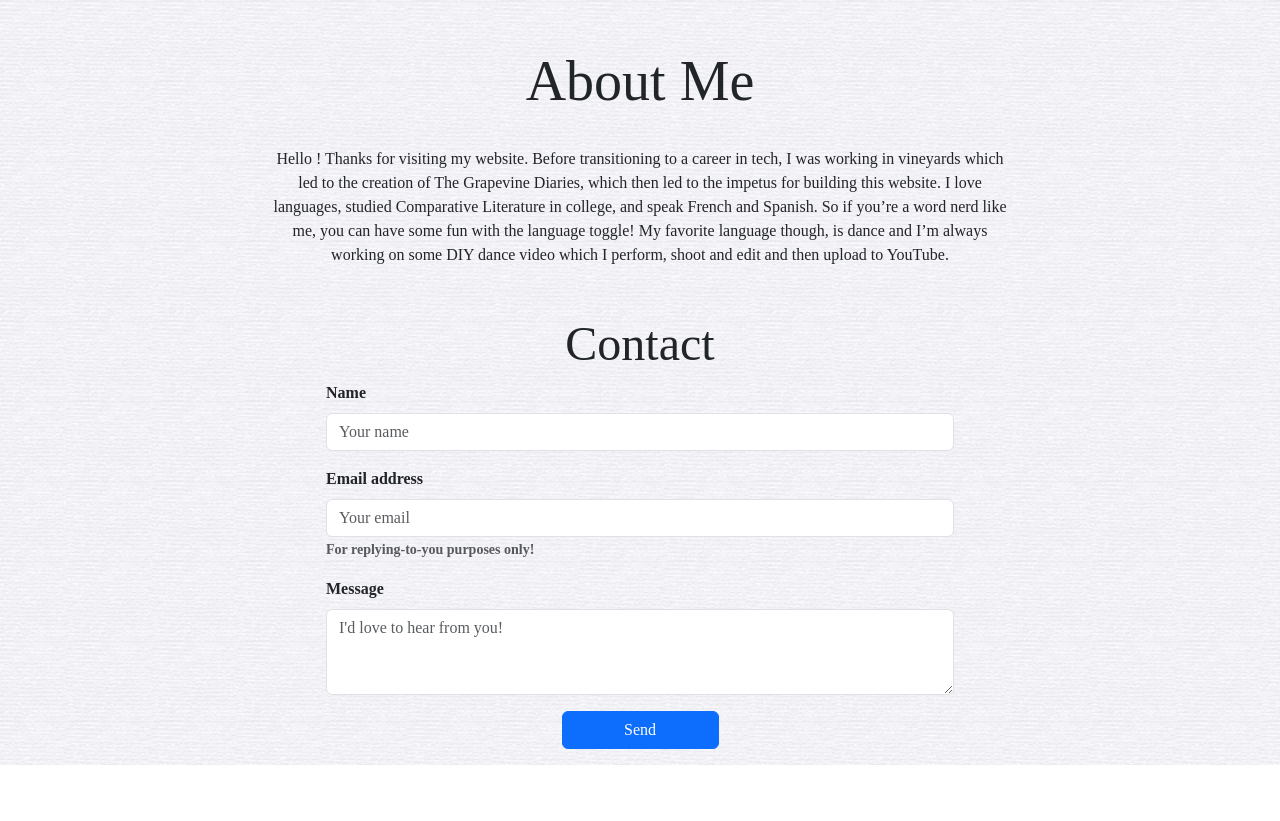
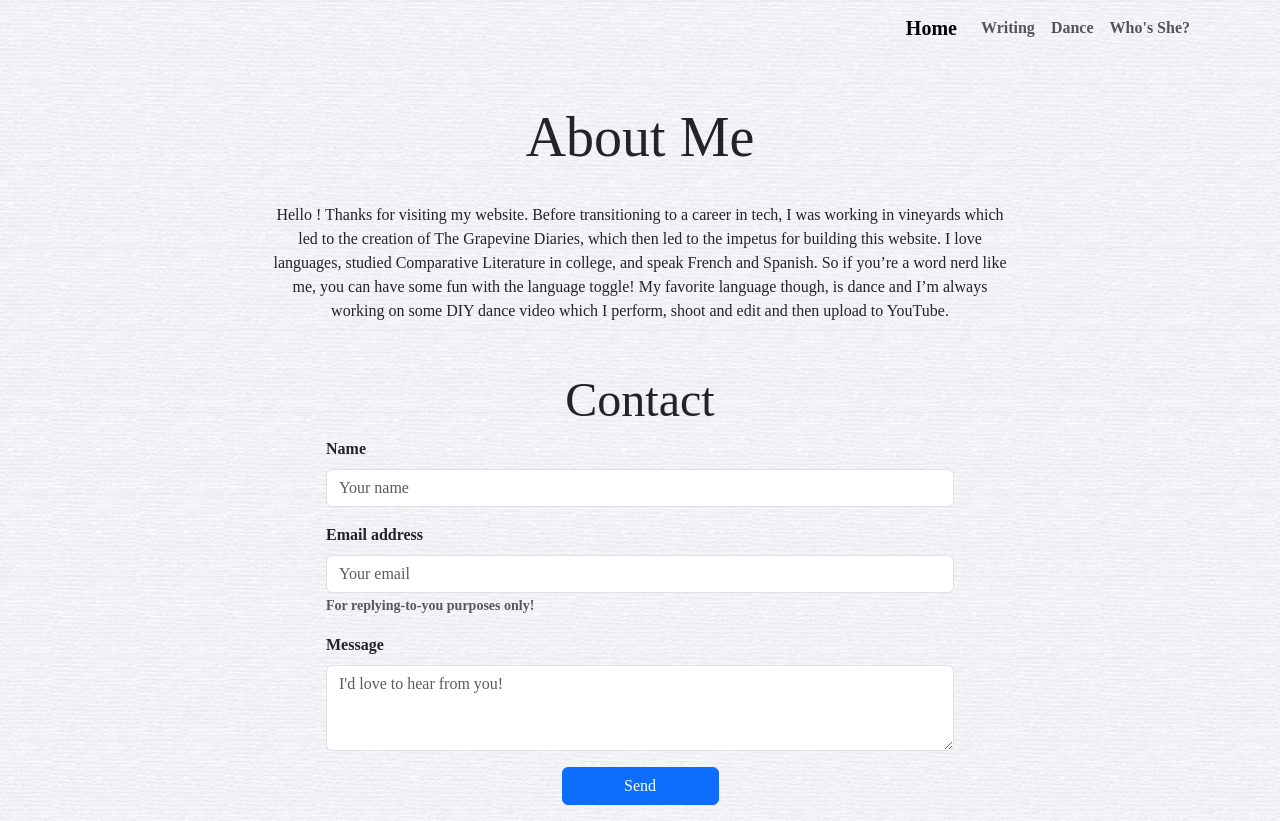
Before and after one commit to merwhite11/MerWhiteWebSite, a React app: page /contact in a window 1280 px wide. Before the commit the page ends 800 px from the top, so only its background shows below. Built offline with nearby package versions, Linux system fonts and the light colour scheme.

Commit message:
Added Navbar to Dance, WRiting and About

```diff
--- a/src/App.css
+++ b/src/App.css
@@ -35,7 +35,6 @@
     font-weight: 600; */
     font-family: Gruppo;
     font-weight: 900;
-    font-stretch: 200%;
     /* margin-left: 10vw;
     margin-right: 10vh; */
 }
@@ -164,7 +163,7 @@
 
   @media (min-width: 576px) {
     .sub-title {
-      font-size: 20px; /* Adjust font size for small screens */
+      font-size: 18px; /* Adjust font size for small screens */
       padding-top: 4px;
     }
     .book-title {
@@ -177,7 +176,7 @@
 
   @media (min-width: 768px) {
     .sub-title {
-      font-size: 24px; /* Adjust font size for medium screens */
+      font-size: 20px; /* Adjust font size for medium screens */
     }
     .book-title {
         font-size: 20px;
@@ -189,7 +188,7 @@
 
   @media (min-width: 992px) {
     .sub-title {
-      font-size: 28px; /* Adjust font size for large screens */
+      font-size: 24px; /* Adjust font size for large screens */
     }
     .book-title {
         font-size: 24px;
@@ -201,7 +200,7 @@
 
   @media (min-width: 1200px) {
     .sub-title {
-      font-size: 32px; /* Adjust font size for extra-large screens */
+      font-size: 28px; /* Adjust font size for extra-large screens */
       padding-top: 5vh;
     }
     .book-title {
@@ -296,6 +295,11 @@
     display: flex;
     justify-self: center;
     padding: 2vh;
+}
+
+.nav-bar {
+    font-family: Gruppo;
+    font-weight: 700;
 }
 
 /* WRITING HOME */
--- /dev/null
+++ b/src/components/AppNavbar.jsx
@@ -0,0 +1,21 @@
+import React, {useState} from "react";
+import { useNavigate, BrowserRouter as Router, Routes, Route } from 'react-router-dom';
+import {Navbar, Nav, Container} from 'react-bootstrap';
+
+const AppNavbar = () => {
+  return (
+    <Navbar className="nav-bar col-12" data-bs-theme="light">
+    <Container >
+      <Navbar.Collapse id="basic-navbar-nav" ></Navbar.Collapse>
+      <Nav className="justify-content-end">
+      <Navbar.Brand href="/">Home</Navbar.Brand>
+        <Nav.Link href="/writing">Writing</Nav.Link>
+        <Nav.Link href="/dance">Dance</Nav.Link>
+        <Nav.Link href="/contact">Who's She?</Nav.Link>
+      </Nav>
+    </Container>
+    </Navbar>
+  );
+}
+
+export default AppNavbar;
--- a/src/components/HomeButton.jsx
+++ /dev/null
@@ -1 +0,0 @@
-import React, {useState} from "react";
--- a/src/components/contact/Contact.jsx
+++ b/src/components/contact/Contact.jsx
@@ -1,6 +1,7 @@
 import React, { useRef, useState } from "react";
 import emailjs from "@emailjs/browser";
-import { Container, Row, Col, Form, Button, Card } from 'react-bootstrap'
+import { Container, Row, Col, Form, Button, Card } from 'react-bootstrap';
+import AppNavbar from '../AppNavbar.jsx';
 
 const Contact = () => {
   const [emailSent, setEmailSent] = useState(false)
@@ -21,6 +22,7 @@ const Contact = () => {
 
   return (
     <div className="subpage-container text-center">
+      <AppNavbar></AppNavbar>
       <h1 className="display-4 pt-5 pb-3">About Me</h1>
 
       <Row className="justify-content-center align-items-center">
--- a/src/components/dance/DanceHome.jsx
+++ b/src/components/dance/DanceHome.jsx
@@ -1,6 +1,7 @@
 import React from 'react';
 import {Container, Col, Row} from 'react-bootstrap';
 import { useNavigate, BrowserRouter as Router, Routes, Route } from 'react-router-dom';
+import AppNavbar from '../AppNavbar.jsx'
 import YouTube from "react-youtube";
 import DanceList from './DanceList.jsx'
 
@@ -11,6 +12,7 @@ class DanceHome extends React.Component {
     render() {
         return (
         <div className="subpage-container d-flex flex-column justify-content-center align-items-center">
+            <AppNavbar></AppNavbar>
             <h2 className="display-4 text-center py-4">Dance Floor</h2>
             <DanceList/>
         </div>
--- a/src/components/writing/WritingHome.jsx
+++ b/src/components/writing/WritingHome.jsx
@@ -1,11 +1,9 @@
 import React from 'react';
 import { useNavigate, BrowserRouter as Router, Routes, Route } from 'react-router-dom';
-import SinglePage from '../pdf/single-page.js';
-import {Document, Page} from "react-pdf";
-import ReactPDF from '@react-pdf/renderer';
-import BookList from './BookList.jsx'
-// import './App.css';
-// import 'bootstrap/dist/css/bootstrap.min.css';
+import {Navbar, Nav, Container} from 'react-bootstrap';
+import BookList from './BookList.jsx';
+import AppNavbar from '../AppNavbar.jsx';
+
 
 const WritingHome = (props) => {
     //needs to be triggered by a user action
@@ -16,6 +14,7 @@ const WritingHome = (props) => {
     }
     return (
         <div className="subpage-container">
+            <AppNavbar></AppNavbar>
             <h2 className="display-4 text-center py-4">Book Shelf</h2>
             <div className="booklist">
 
```
